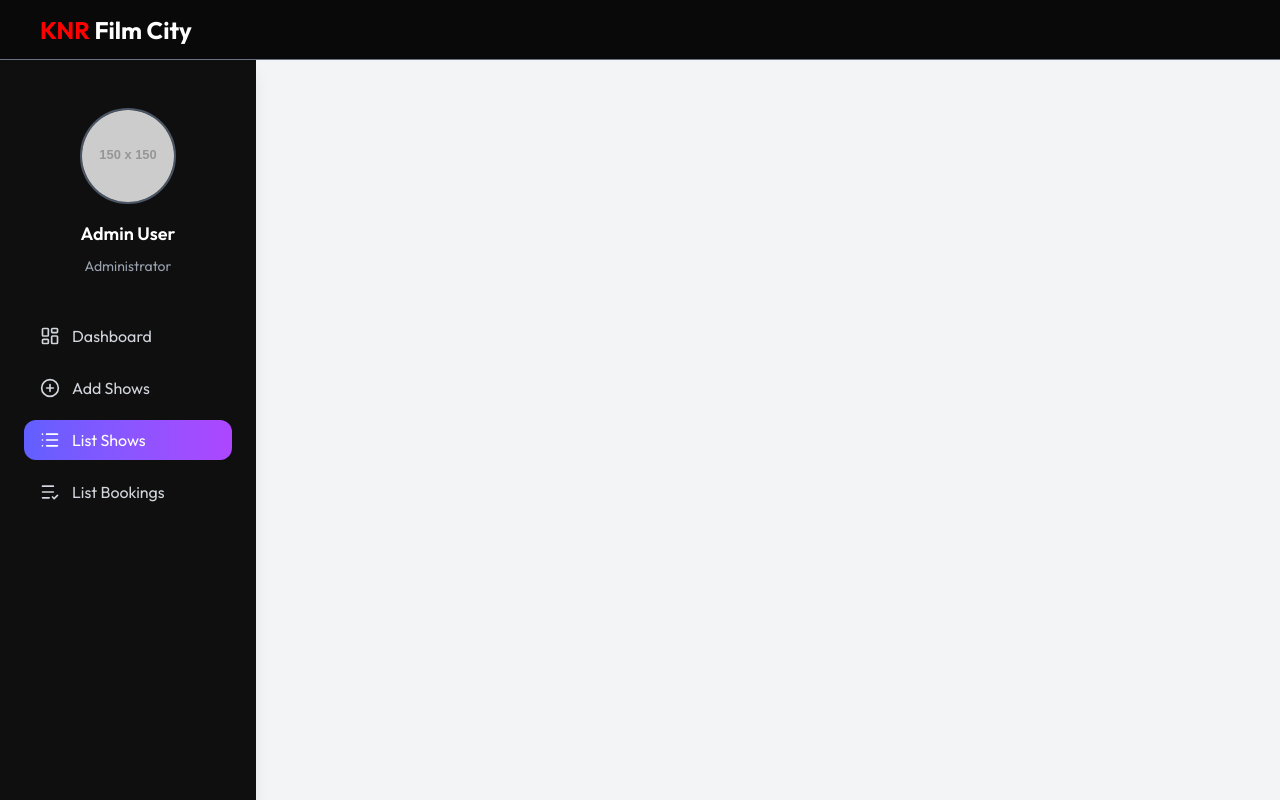
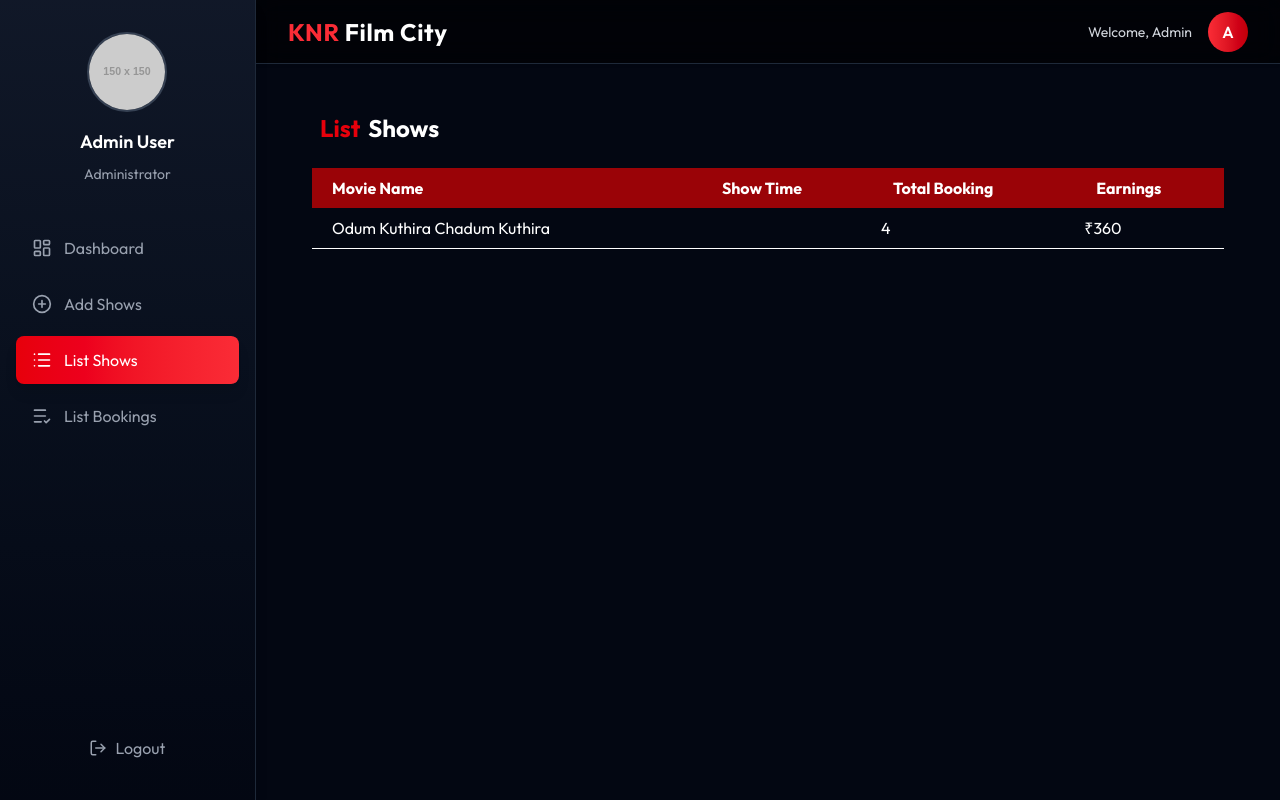
Before and after one commit to AbhinavKV369/Movie-Booking-App-MERN-Frontend, a React (Vite) app: page /admin/list-shows in a window 1280 px wide. Built offline with nearby package versions, Linux system fonts and the light colour scheme; a web font is replaced by a local one.

Commit message:
Completed admin side dashboard, list shows and bookings

```diff
--- a/src/components/admin/AdminNavbar.jsx
+++ b/src/components/admin/AdminNavbar.jsx
@@ -1,16 +1,23 @@
-import React from 'react'
-import { Link } from 'react-router-dom';
+import React from "react";
+import { Link } from "react-router-dom";
 
 const AdminNavbar = () => {
   return (
-    <div className='h-15 flex items-center px-10 border-b-1 border-gray-500 bg-black/60'>
-      <Link to="/admin" className="max-md:flex-1">
-        <h1 className="font-bold text-2xl">
-          <span className="text-secondary">KNR </span> Film City
+    <header className="hidden md:flex fixed top-0 left-64 right-0 z-30 h-16 items-center justify-between px-8 bg-black/60 backdrop-blur-md border-b border-gray-800 shadow-sm">
+      <Link to="/admin">
+        <h1 className="font-bold text-2xl tracking-wide">
+          <span className="text-red-500">KNR</span> Film City
         </h1>
       </Link>
-    </div>
+
+      <div className="hidden md:flex items-center gap-4 text-gray-300">
+        <p className="text-sm">Welcome, Admin</p>
+        <div className="h-10 w-10 rounded-full bg-gradient-to-r from-red-500 to-red-700 flex items-center justify-center text-white font-semibold">
+          A
+        </div>
+      </div>
+    </header>
   );
-}
+};
 
-export default AdminNavbar
+export default AdminNavbar;
--- a/src/components/admin/AdminSidebar.jsx
+++ b/src/components/admin/AdminSidebar.jsx
@@ -1,12 +1,19 @@
 import React from "react";
-import { LayoutDashboard, ListCheck, ListIcon, PlusCircle } from "lucide-react";
+import {
+  LayoutDashboard,
+  ListCheck,
+  ListIcon,
+  PlusCircle,
+  LogOut,
+} from "lucide-react";
 import { NavLink } from "react-router-dom";
+
 
 const AdminSidebar = () => {
   const user = {
     firstName: "Admin",
     lastName: "User",
-    imageUrl: "https://via.placeholder.com/150", // placeholder image
+    imageUrl: "https://via.placeholder.com/150",
   };
 
   const adminNavlinks = [
@@ -17,13 +24,14 @@ const AdminSidebar = () => {
   ];
 
   return (
-    <div className="fixed bg-[#0f0f0f] text-white h-full w-64 p-6 flex flex-col items-center shadow-lg">
-      {/* Profile Section */}
-      <div className="flex flex-col items-center gap-2 mt-6">
+    <aside className="fixed top-0 left-0 z-40 w-[40%] md:w-64 h-full bg-gradient-to-b from-gray-900 to-gray-950 border-r border-gray-800 shadow-lg flex flex-col items-center">
+
+      {/* Profile */}
+      <div className="flex flex-col items-center gap-2 mt-8">
         <img
           src={user.imageUrl}
           alt="profile"
-          className="h-24 w-24 rounded-full border-2 border-gray-600 object-cover"
+          className="h-20 w-20 rounded-full border-2 border-gray-700 object-cover"
         />
         <h2 className="text-lg font-semibold mt-2">
           {user.firstName} {user.lastName}
@@ -32,7 +40,7 @@ const AdminSidebar = () => {
       </div>
 
       {/* Nav Links */}
-      <div className="mt-10 w-full flex flex-col gap-3">
+      <nav className="mt-10 w-full flex flex-col gap-2 px-4">
         {adminNavlinks.map((navLink, idx) => {
           const Icon = navLink.icon;
           return (
@@ -40,20 +48,26 @@ const AdminSidebar = () => {
               key={idx}
               to={navLink.path}
               className={({ isActive }) =>
-                `flex items-center gap-3 px-4 py-2 rounded-xl transition-all duration-200
-                ${
-                  isActive
-                    ? "bg-gradient-to-r from-indigo-500 to-purple-500 text-white"
-                    : "hover:bg-gray-800 text-gray-300"
-                }`
+                `flex items-center gap-3 px-4 py-3 rounded-lg transition-all duration-200
+                 ${
+                   isActive
+                     ? "bg-gradient-to-r from-red-600 to-red-500 text-white shadow-lg"
+                     : "text-gray-400 hover:text-white hover:bg-gray-800/70"
+                 }`
               }>
               <Icon size={20} />
               <span>{navLink.name}</span>
             </NavLink>
           );
         })}
-      </div>
-    </div>
+      </nav>
+
+      {/* Logout */}
+      <button className="mt-auto mb-8 flex items-center gap-2 px-4 py-2 rounded-lg text-gray-400 hover:text-white hover:bg-gray-800/70 transition">
+        <LogOut size={18} />
+        <span>Logout</span>
+      </button>
+    </aside>
   );
 };
 
--- /dev/null
+++ b/src/components/admin/TitleComponent.jsx
@@ -0,0 +1,11 @@
+import React from 'react'
+
+const TitleComponent = ({text1,text2}) => {
+  return (
+    <div>
+        <h1 className='text-2xl font-bold'><span className='px-2 text-red-600'>{text1}</span>{text2}</h1>
+    </div>
+  )
+}
+
+export default TitleComponent
--- a/src/pages/admin/AddShows.jsx
+++ b/src/pages/admin/AddShows.jsx
@@ -1,9 +1,12 @@
 import React from 'react'
+import TitleComponent from '../../components/admin/TitleComponent';
 
 const AddShows = () => {
   return (
-    <div>AddShows</div>
-  )
+    <div className="relative p-4 md:p-8 w-full bg-gray-950 min-h-screen text-white">
+      <TitleComponent text1="Add" text2="Shows" />
+    </div>
+  );
 }
 
 export default AddShows
--- a/src/pages/admin/Dashboard.jsx
+++ b/src/pages/admin/Dashboard.jsx
@@ -1,9 +1,112 @@
-import React from 'react'
+import React, { useEffect, useState } from "react";
+import {
+  ChartLineIcon,
+  IndianRupeeIcon,
+  PlayCircleIcon,
+  UserIcon,
+} from "lucide-react";
+import { dummyDashboardData } from "../../assets/assets";
+import ColorGradient from "../../components/ColorGradient"
+import TitleComponent from "../../components/admin/TitleComponent";
+
+const initialData = {
+  totalBookings: 0,
+  totalRevenue: 0,
+  activeShows: [],
+  totalUsers: 0,
+};
 
 const Dashboard = () => {
+  const [dashboardData, setDashboardData] = useState(initialData);
+
+  const dashboardCards = [
+    {
+      title: "Total Bookings",
+      value: dashboardData.totalBookings || "0",
+      icon: ChartLineIcon,
+    },
+    {
+      title: "Total Revenue",
+      value: `₹${dashboardData.totalRevenue || "0"}`,
+      icon: IndianRupeeIcon,
+
+    },
+    {
+      title: "Active Shows",
+      value: dashboardData.activeShows.length || "0",
+      icon: PlayCircleIcon,
+
+    },
+    {
+      title: "Total Users",
+      value: dashboardData.totalUsers || "0",
+      icon: UserIcon,
+
+    },
+  ];
+
+  const fetchDashboardData = () => {
+    setDashboardData(dummyDashboardData);
+  };
+
+  useEffect(() => {
+    fetchDashboardData();
+  }, []);
+
   return (
-    <div className=''>Dashboard</div>
-  )
-}
+    <div className="relative p-4 md:p-8 w-full bg-gray-950 min-h-screen text-white">
+      <ColorGradient right="0" top="10px" />
+      <TitleComponent text1="Admin" text2="Dashboard" />
 
-export default Dashboard
+      {/* Dashboard Cards */}
+      <div className="grid grid-cols-1 sm:grid-cols-2 lg:grid-cols-4 gap-6 mt-8">
+        {dashboardCards.map((card, index) => {
+          const Icon = card.icon;
+          return (
+            <div
+              key={index}
+              className="relative bg-black/90 border-2 border-red-500/20 rounded-2xl shadow-xl p-6 flex flex-col items-start hover:scale-105 transition-transform duration-300">
+              <div className={`p-3 rounded-xl bg-red-500 mb-4`}>
+                <Icon className="w-6 h-6 text-white" />
+              </div>
+              <h3 className="text-gray-400 text-sm">{card.title}</h3>
+              <p className="text-2xl font-semibold mt-1">{card.value}</p>
+              <div className="absolute inset-0 rounded-2xl bg-gradient-to-r opacity-0 hover:opacity-10 transition-opacity from-white to-transparent"></div>
+            </div>
+          );
+        })}
+      </div>
+
+      {/* Active Shows Section */}
+      <div className="mt-12 bg-black/80 rounded-2xl p-6 border-red-700/40 border-2">
+        <h2 className="text-lg font-semibold mb-4 flex items-center gap-2">
+          <PlayCircleIcon className="w-5 h-5 text-red-400" />
+          Active Shows
+        </h2>
+        {dashboardData.activeShows.length === 0 ? (
+          <p className="text-gray-500">No active shows available.</p>
+        ) : (
+          <div className="grid sm:grid-cols-2 lg:grid-cols-3  gap-4">
+            {dashboardData.activeShows.map((show, i) => (
+              <div
+                key={i}
+                className="pb-2 bg-white/10 rounded-xl hover:bg-gray-700 transition-colors">
+                <img
+                  src={show.movie.poster_path}
+                  alt={show.movie.title}
+                  className="h-80 w-full object-cover rounded-t-xl"
+                />
+                <div className=" mt-3 mx-2">
+                  <h1 className="font-bold text-gray-300">{show.movie.title}</h1>
+                  <p>Show Price: ₹{show.showPrice}</p>
+                </div>
+              </div>
+            ))}
+          </div>
+        )}
+      </div>
+    </div>
+  );
+};
+
+export default Dashboard;
--- a/src/pages/admin/Layout.jsx
+++ b/src/pages/admin/Layout.jsx
@@ -5,16 +5,14 @@ import { Outlet } from "react-router-dom";
 
 const Layout = () => {
   return (
-    <div className="flex flex-col h-screen">
-      {/* Navbar */}
-      <AdminNavbar />
+    <div className="flex h-screen bg-gray-950 text-white">
+      {/* Sidebar */}
+      <AdminSidebar />
 
-      {/* Sidebar + Main Content */}
-      <div className="flex flex-1">
-        <AdminSidebar />
-
-        {/* Main content area */}
-        <main className="flex-1 p-6 overflow-y-auto bg-gray-100">
+      {/* Main Content Area */}
+      <div className="flex flex-col flex-1 overflow-hidden">
+        <AdminNavbar />
+        <main className="flex-1 overflow-y-auto md:ml-[20%] ml-[40%] mt-16 px-6 py-4">
           <Outlet />
         </main>
       </div>
--- a/src/pages/admin/ListBookings.jsx
+++ b/src/pages/admin/ListBookings.jsx
@@ -1,9 +1,34 @@
-import React from 'react'
+import React, { useEffect, useState } from "react";
+import TitleComponent from "../../components/admin/TitleComponent";
+import { dummyBookingData } from "../../assets/assets";
 
 const ListBookings = () => {
+  const [bookings, setBookings] = useState([]);
+  const getAllBookings = () => {
+    setBookings(dummyBookingData);
+  };
+  useEffect(() => {
+    getAllBookings();
+  }, []);
   return (
-    <div>ListBookings</div>
-  )
-}
+    <div className="relative p-4 md:p-8 w-full bg-gray-950 min-h-screen text-white">
+      <TitleComponent text1="List" text2="Shows" />
+      <div>
+        <table className="w-full mt-6 border-collapse">
+          <thead>
+            <tr className="bg-secondary/60 text-white text-left ">
+              <th className="p-2 pl-5">User Name</th>
+              <th className="p-2 pl-5">Movie Name</th>
+              <th className="p-2 pl-5"> Show Time</th>
+              <th className="p-2 pl-5">Seats</th>
+              <th className="p-2 pl-5">Amount</th>
+            </tr>
+          </thead>
+          <tbody></tbody>
+        </table>
+      </div>
+    </div>
+  );
+};
 
-export default ListBookings
+export default ListBookings;
--- a/src/pages/admin/ListShows.jsx
+++ b/src/pages/admin/ListShows.jsx
@@ -1,9 +1,59 @@
-import React from 'react'
+import React, { useEffect, useState } from "react";
+import { dummyShowsData } from "../../assets/assets";
+import TitleComponent from "../../components/admin/TitleComponent";
 
 const ListShows = () => {
+  const [shows, setShows] = useState([]);
+
+  const getShows = () => {
+    try {
+      setShows([
+        {
+          movie: dummyShowsData[0],
+          showDateTime: "2025-06-30T02:00.002",
+          showPrice: 90,
+          occupiedSeats: {
+            A1: "User1",
+            A2: "User4",
+            A3: "User3",
+            A4: "User2",
+          },
+        },
+      ]);
+    } catch (error) {
+      console.log(error);
+    }
+  };
+  useEffect(() => {
+    getShows();
+  }, []);
   return (
-    <div className='text-dark'>ListShows</div>
-  )
-}
+    <div className="relative p-4 md:p-8 w-full bg-gray-950 min-h-screen text-white">
+      <TitleComponent text1="List" text2="Shows" />
+      <div>
+        <table className="w-full mt-6 border-collapse">
+          <thead>
+            <tr className="bg-secondary/60 text-white text-left ">
+              <th className="p-2 pl-5">Movie Name</th>
+              <th className="p-2 pl-5">Show Time</th>
+              <th className="p-2 pl-5"> Total Booking</th>
+              <th className="p-2 pl-5">Earnings</th>
+            </tr>
+          </thead>
+          <tbody>
+            {shows.map((show, index) => (
+              <tr key={index} className="border-b">
+                <td className="p-2 pl-5">{show.movie.title}</td>
+                <td className="p-2">{}</td>
+                <td className="p-2">{Object.keys(show.occupiedSeats).length}</td>
+                <td className="p-2">₹{Object.keys(show.occupiedSeats).length * show.showPrice}</td>
+              </tr>
+            ))}
+          </tbody>
+        </table>
+      </div>
+    </div>
+  );
+};
 
-export default ListShows
+export default ListShows;
```
